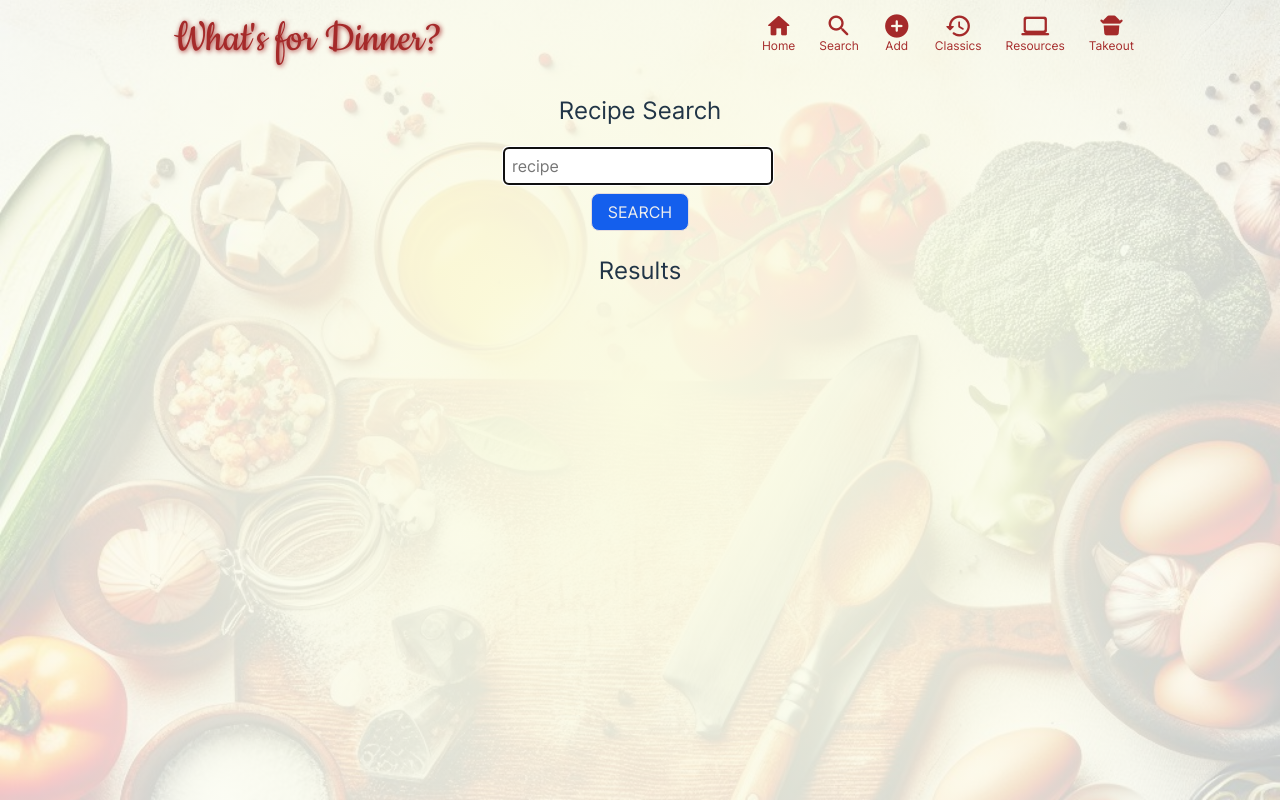
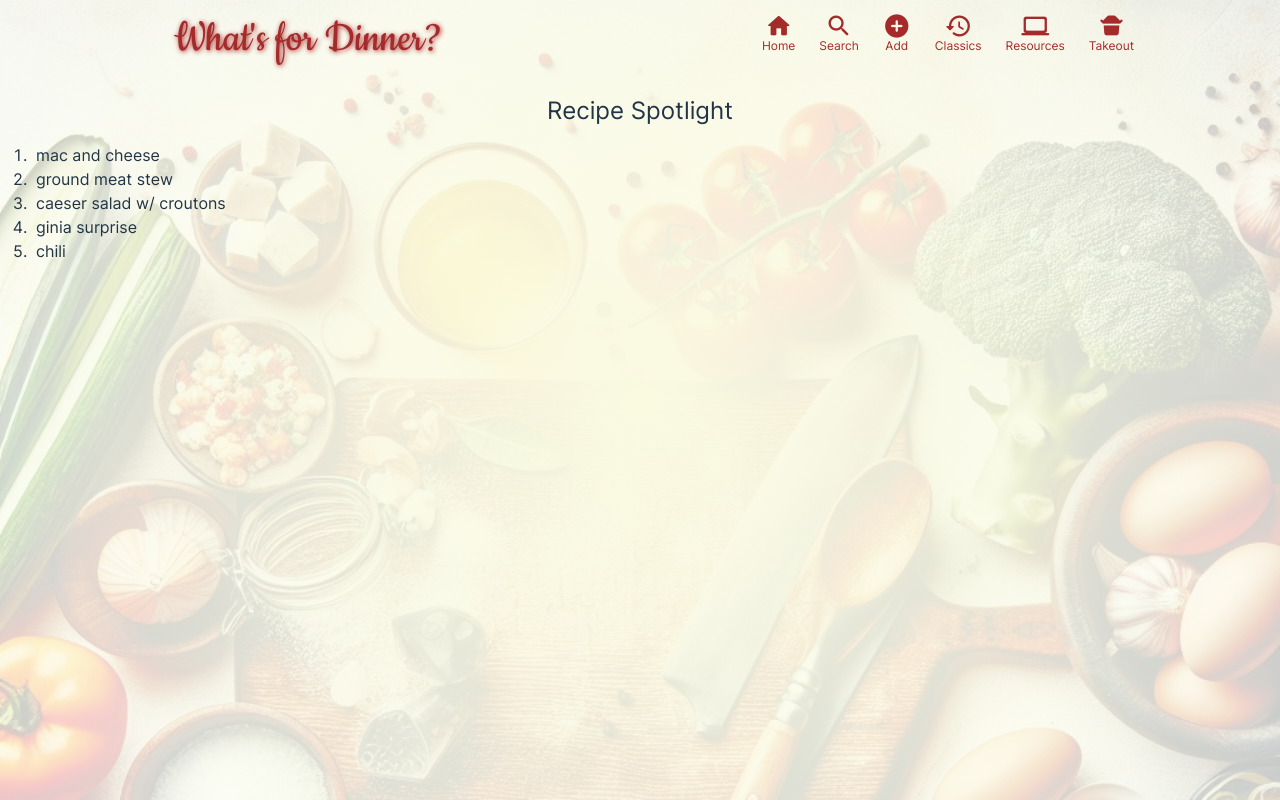
Before and after one commit to medfieldanderson/dinner, a Vue app: page /#/spotlight in a window 1280 px wide. Before the commit this address led to /#/search. Built offline with nearby package versions, Linux system fonts and the light colour scheme.

Commit message:
fix ui-content

```diff
--- a/src/App.vue
+++ b/src/App.vue
@@ -71,8 +71,7 @@
   text-align: center;
 }
 .ui-content {
-  // font-family: inherit;
-  font-family: Inter-Regular, system-ui, Avenir, Helvetica, Arial, sans-serif;
+  font-family: inherit;
 
   position: relative;
   margin: 0 auto;
--- a/src/components/RecipeHome.vue
+++ b/src/components/RecipeHome.vue
@@ -46,7 +46,6 @@
 
 <style lang="scss" scoped>
 .recipe-home {
-  margin: 0 1em;
   font-size: medium;
   line-height: 1.5;
   flex: 1;
--- a/src/components/RecipeSearch.vue
+++ b/src/components/RecipeSearch.vue
@@ -78,7 +78,6 @@
 .recipe-search {
   display: flex;
   flex-direction: column;
-  margin: 0 1em;
   flex: 1;
   .recipe-results {
     display: flex;
--- a/src/components/RecipeSpotlight.vue
+++ b/src/components/RecipeSpotlight.vue
@@ -45,7 +45,6 @@
 
 <style lang="scss" scoped>
 .recipe-spotlight {
-  margin: 0 1em;
   flex: 1;
   ul {
     padding-inline-start: 1rem;
--- a/src/components/ui/UIContent.vue
+++ b/src/components/ui/UIContent.vue
@@ -7,4 +7,8 @@
 </template>
 
 <style lang="scss" scoped>
+.ui-content {
+  margin: 0 1em;
+
+}
 </style>
```
